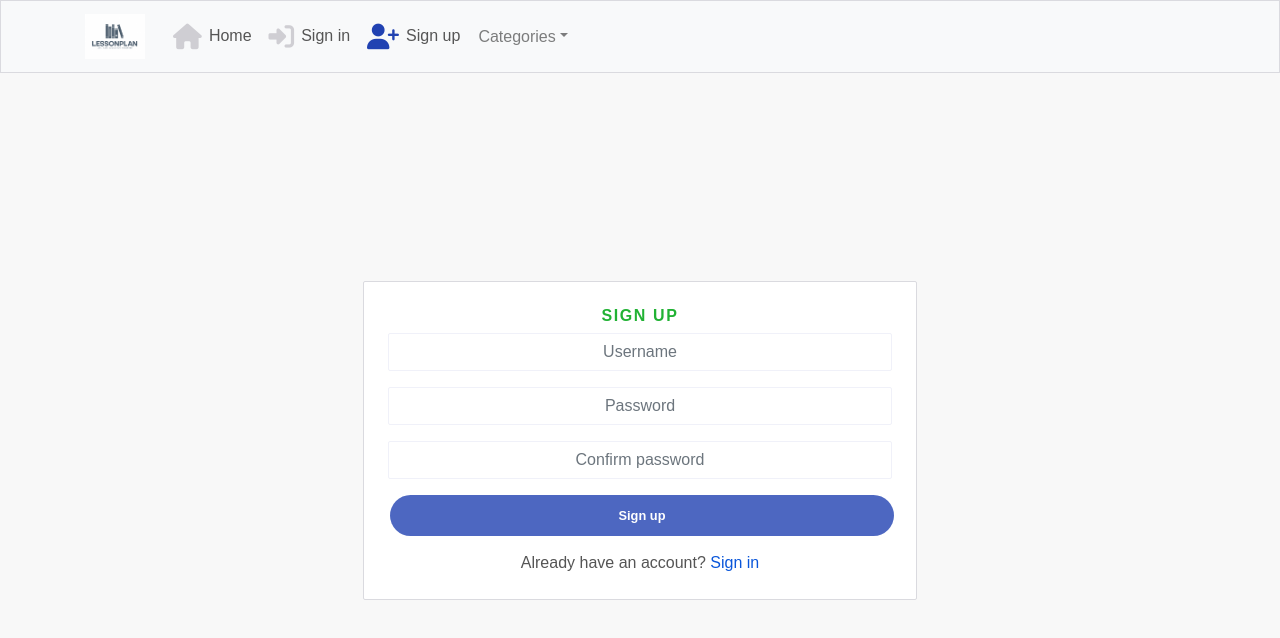
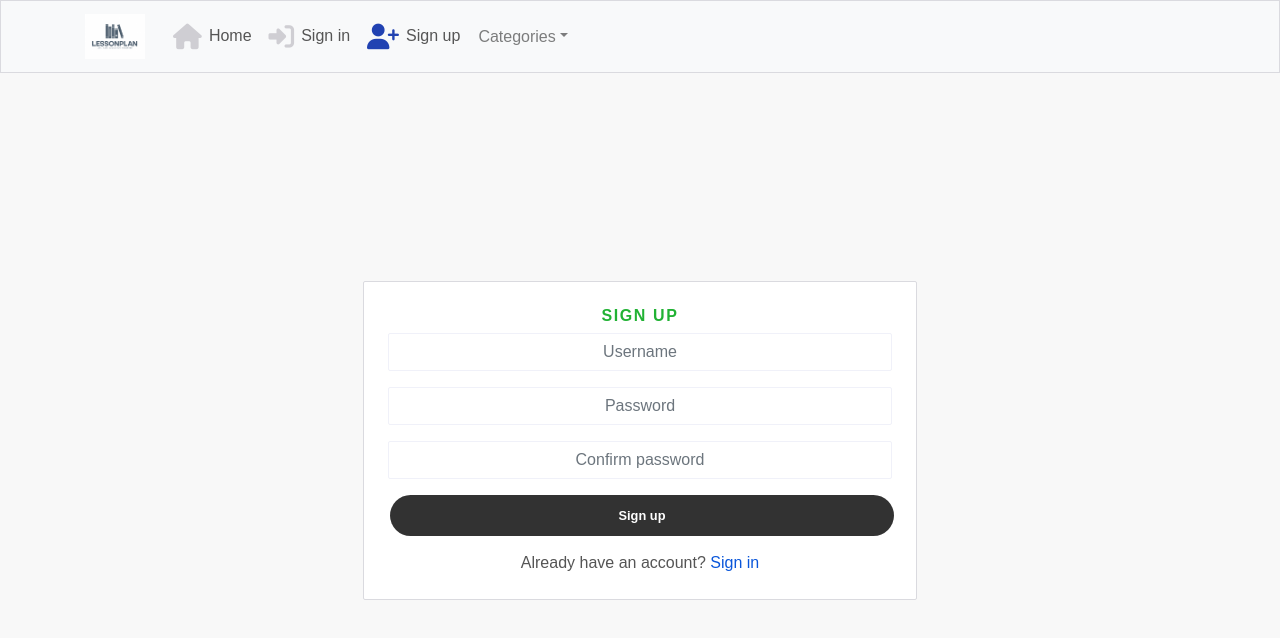
Before and after one commit to jlindeloef/lesson-plan-backend, a React (Create React App) app in the folder frontend/: page /signup in a window 1280 px wide. In both pictures the pointer is over the button "Sign up". Shown: the top 638 px of the page. Built offline with nearby package versions, Linux system fonts and the light colour scheme.

Commit message:
Add hover to signup button.

```diff
--- a/frontend/src/styles/Button.module.css
+++ b/frontend/src/styles/Button.module.css
@@ -35,7 +35,7 @@
   .Blue,
   .BlueOutline:hover,
   .Bright:hover {
-    background-color: #2142b2;
+    background-color: #000000;
     color: #ffffff;
   }
 
```
